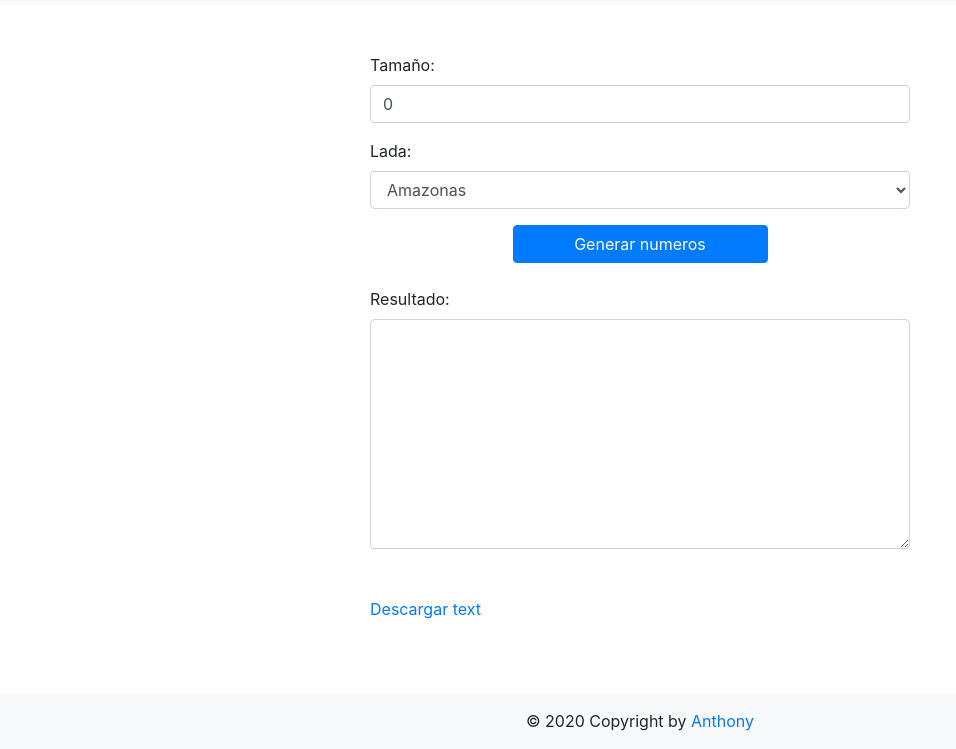
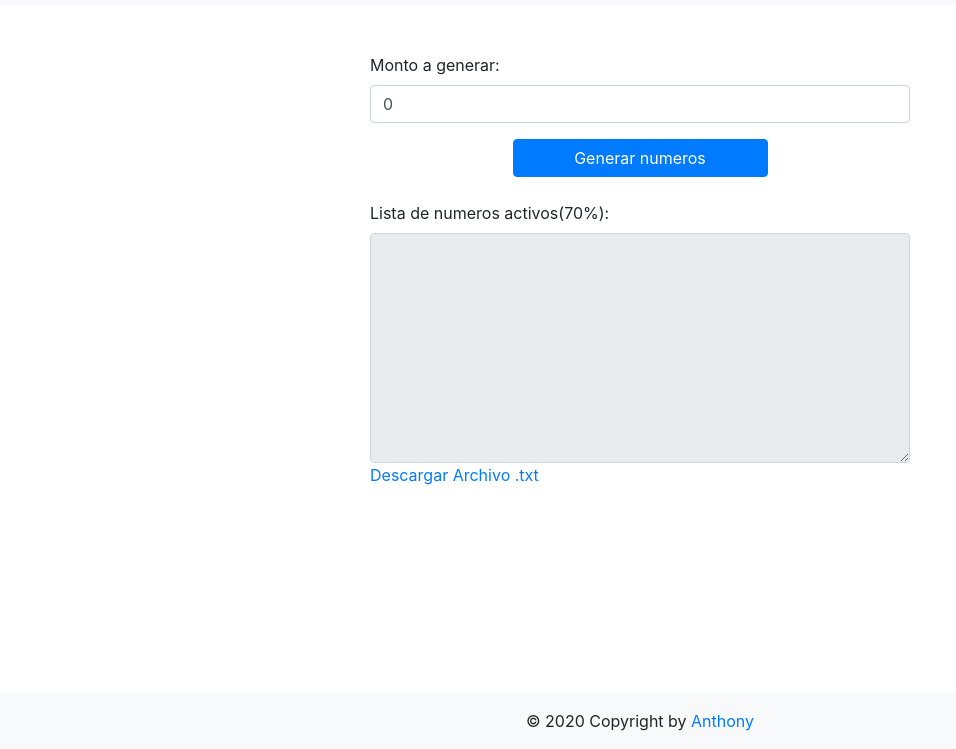
Before and after one commit to arosalesceja1997/GenCelNum, a plain HTML site: page index.html in a window 1280 px wide. Shown: the part 51-800 px from the top of the page, without its empty margins (0-956 px from the left). Drawn offline with Linux system fonts and the light colour scheme.

Commit message:
gh-pages

```diff
--- a/index.html
+++ b/index.html
@@ -19,10 +19,10 @@
             <div class="col"></div>
             <div class="col-sm-12 col-md-8 col-lg-6">
                 <div class="form-group mt-5">
-                    <label for="numero" class="">Tamaño: </label>
-                    <input type="number" class="form-control" id="numero" min="0" max="1000" maxlength="4" value="0">
+                    <label for="numero" class="">Monto a generar: </label>
+                    <input type="number" class="form-control validar" id="numero" min="0" max="1000" maxlength="4" value="0" onKeyPress="return soloNumeros(event)">
                 </div>
-                <div class="form-group">
+                <div class="form-group" style="display: none;">
                     <label for="Ladas">Lada:</label>
                     <select class="form-control" id="Ladas" onchange="ShowSelected();">
                     </select>
@@ -38,13 +38,13 @@
                         <div class="col"></div>
                     </div>
                 </div>
-                <div class="form-group">
+                <div class="form-group mb-5">
                     <label for="txt">
-                        Resultado:
+                        Lista de numeros activos(70%):
                     </label>
-                    <textarea class="form-control text-center mb-5" id="txt" rows="9"></textarea>
-                    <a href="#" id="link" download="contenido.txt">
-                        Descargar text
+                    <textarea class="form-control text-center" id="txt" rows="9" readonly></textarea>
+                    <a href="#" id="link" download="contenido.txt" class="mb-5">
+                        Descargar Archivo .txt
                     </a>
                 </div>
             </div>
@@ -53,7 +53,7 @@
     </div>
 
     <!-- Footer -->
-    <footer class="page-footer font-small bg-secondar">
+    <footer class="page-footer font-small bg-secondar mt-5">
         <nav class="fixed-bottom navbar-light bg-light text-center py-3">
             © 2020 Copyright by
             <a href=""> Anthony</a>
--- a/index.js
+++ b/index.js
@@ -47,7 +47,6 @@ function aleatorio(rang){
 
 document.addEventListener("DOMContentLoaded", function(event) {
     var select = document.getElementById("Ladas"); //Seleccionamos el select 23
-
     for(var i=0; i < provincias.length; i++){
         var option = document.createElement("option"); //Creamos la opcion
         option.innerHTML = provincias[i]; //Metemos el texto en la opción
@@ -66,3 +65,9 @@ function ShowSelected(){
     // var selected = combo.options[combo.selectedIndex].text;
     // alert(selected);
 }
+
+//SOLO NUMEROS
+function soloNumeros(e){
+	var key = window.Event ? e.which : e.keyCode
+	return ((key >= 48 && key <= 57) || (key==8))
+}
```
